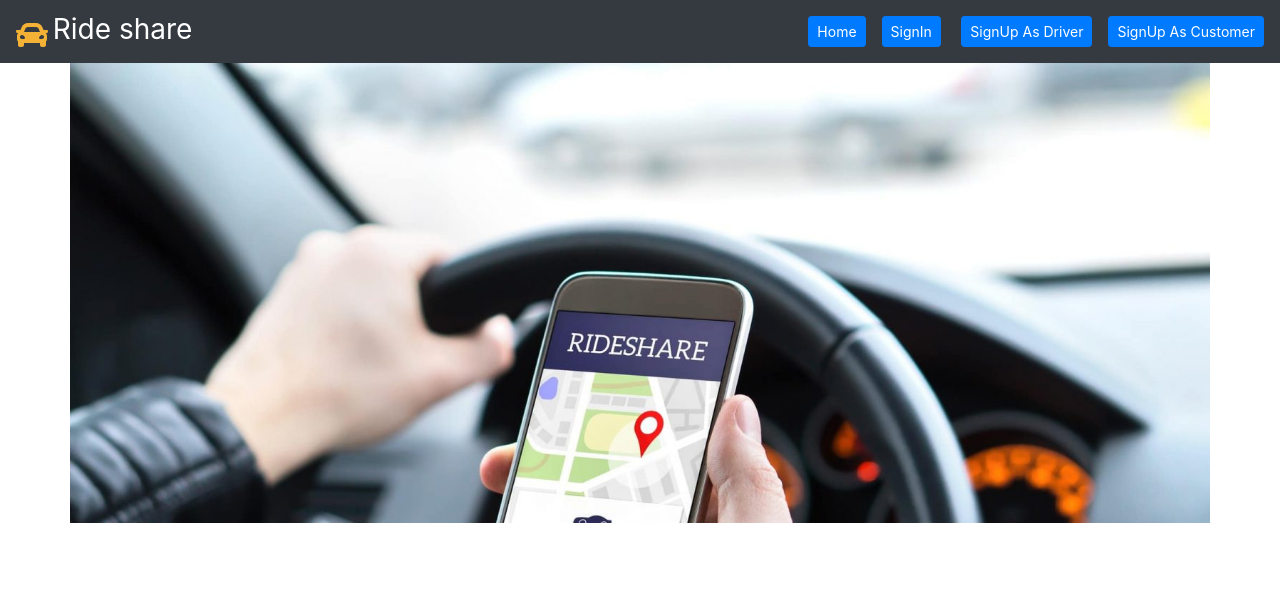
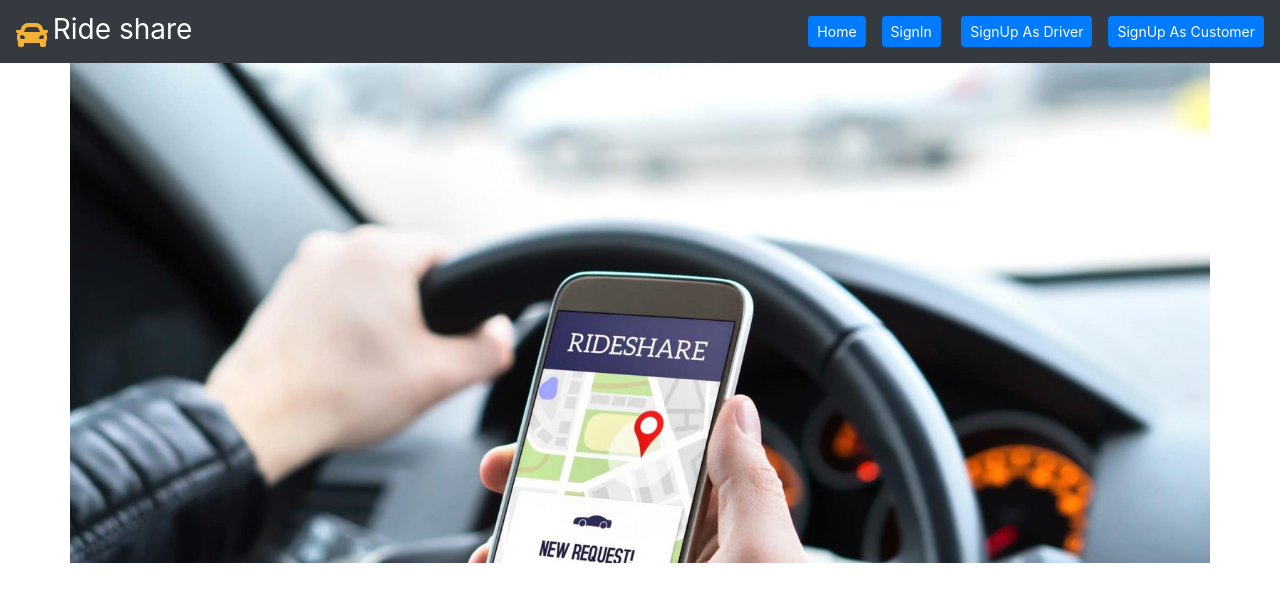
Before and after one commit to apsshrestha28/final_project_react, a React (Create React App) app: page / in a window 1280 px wide. Shown: the top 602 px of the page. Built offline with nearby package versions, Linux system fonts and the light colour scheme; no server answers.

Commit message:
url added

```diff
--- a/src/App.css
+++ b/src/App.css
@@ -1,7 +1,7 @@
 
 .container{
   background-image: url(./style/image/a2.jpg);
-  height:460px;
+  height:500px;
   background-size:cover;
   width: 100%;
 }
--- a/src/requests.js
+++ b/src/requests.js
@@ -1,4 +1,4 @@
-const BASE_URL = `http://young-shore-98752.herokuapp.com/api/v1`;
+const BASE_URL = `https://young-shore-98752.herokuapp.com/api/v1`;
 
 export const User = {
   index() {
```
Also changed, not shown: 10 other files (tests, documents, lock files or other folders).
